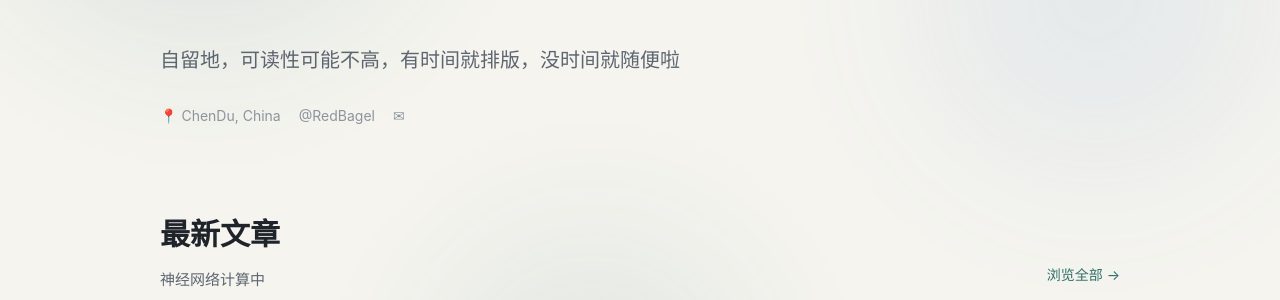
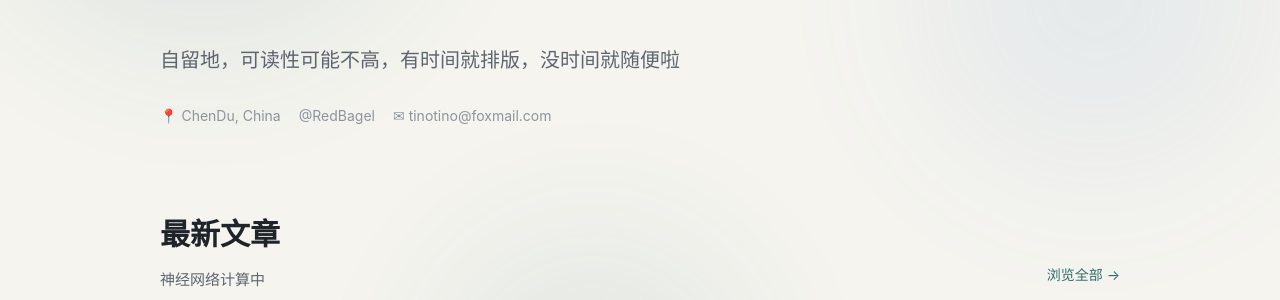
Before and after one commit to RedBagel/RedBagel.github.io, a Jekyll site: the page built from index.html, in a window 1280 px wide and 900 px high. Shown: the part 402-702 px from the top of the window. Built offline with Jekyll 4.4.1, drawn with Linux system fonts in a browser that asks for light colours; a style sheet for code colours, icons or effects is not loaded.

Commit message:
Update _config.yml

```diff
--- a/_config.yml
+++ b/_config.yml
@@ -63,7 +63,7 @@ organization_url:
 github_username: RedBagel
 github_username_url: https://github.com/RedBagel
 location: ChenDu, China
-email:
+email: tinotino@foxmail.com
 
 # ---------------- #
 #    Navigation    #
```
